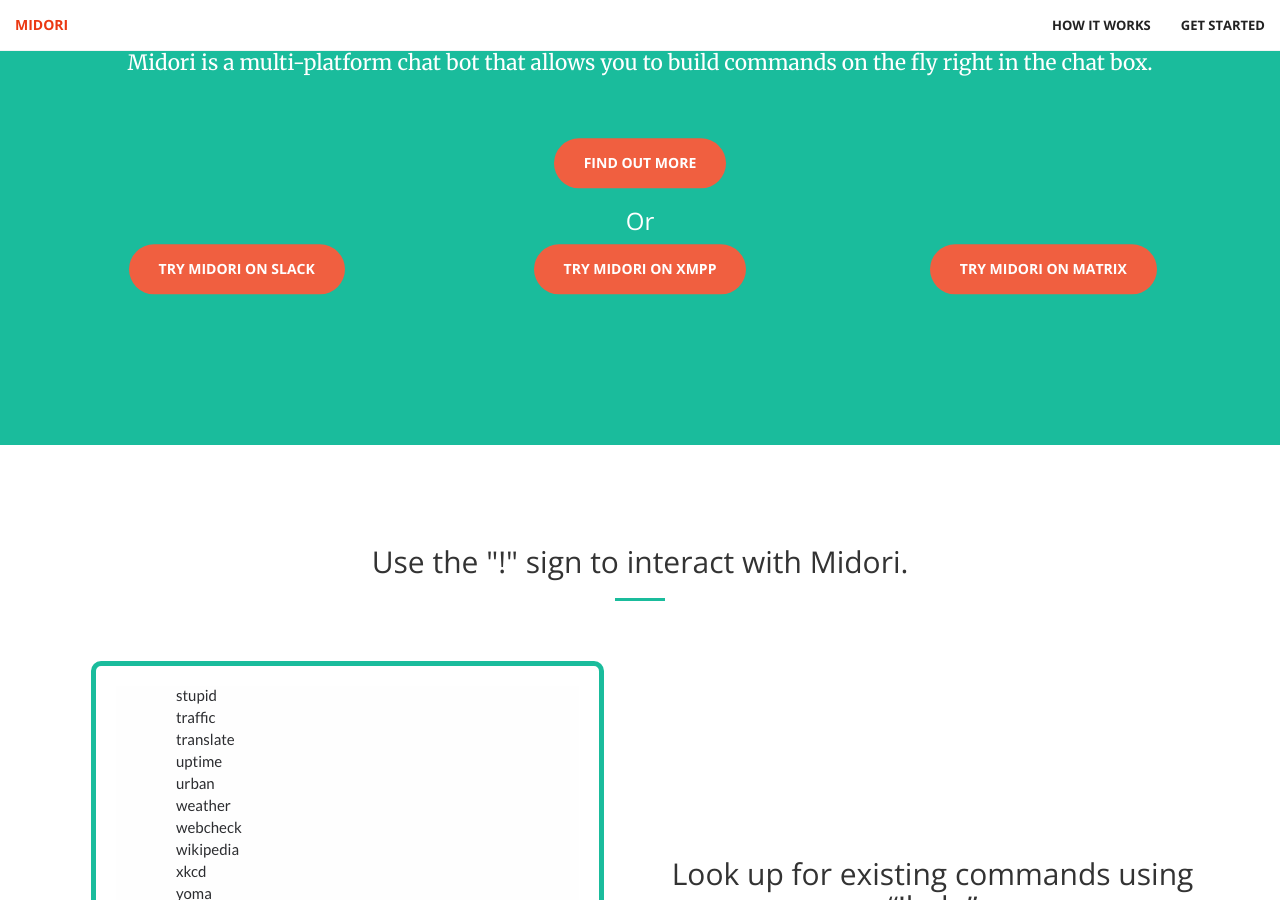
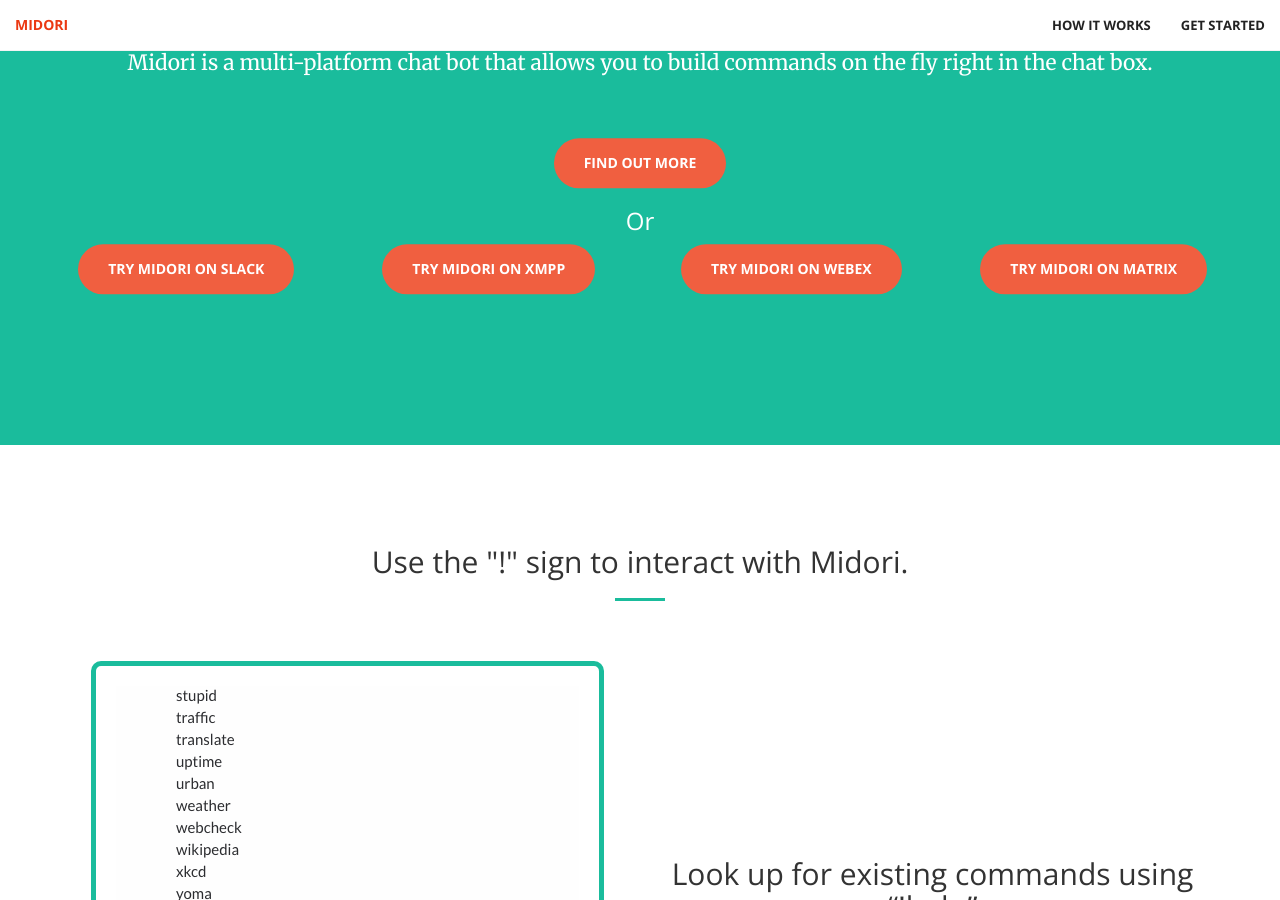
Before and after one commit to midoricorp/midoricorp.github.io, a Jekyll site: the page index.html, which Jekyll copies as it is, in a window 1280 px wide and 900 px high, scrolled down 455 px. Built offline with Jekyll 4.4.1, drawn with Linux system fonts in a browser that asks for light colours; nearby versions of some CDN libraries.

Commit message:
Update index.html

```diff
--- a/index.html
+++ b/index.html
@@ -94,14 +94,17 @@
 		    </div>
             </div>
             <div class="row">
-		    <div class=".row col-lg-4 text-center">
+		    <div class=".row col-lg-3 text-center">
 			<!-- <a href="https://midori-community.herokuapp.com/" class="btn btn-primary btn-xl page-scroll">Join the Community</a> -->
 			<a href="https://bit.ly/2NKwsbU" class="btn btn-primary btn-xl page-scroll">Try Midori on Slack</a>
 		    </div>
-		    <div class=".row col-lg-4 text-center">
-			<a href="xmpp:midor@yax.im" class="btn btn-primary btn-xl page-scroll"> Try Midori on XMPP</a>
+		    <div class=".row col-lg-3 text-center">
+			<a href="xmpp:midor@yax.im" class="btn btn-primary btn-xl page-scroll">Try Midori on XMPP</a>
 		    </div>
-		    <div class=".row col-lg-4 text-center">
+		    <div class=".row col-lg-3 text-center">
+			<a href="https://eurl.io/#c55ELCeiO" class="btn btn-primary btn-xl page-scroll">Try Midori on Webex</a>
+		    </div>
+		    <div class=".row col-lg-3 text-center">
 			<a href="https://matrix.to/#/!iCJsJKIfMtRNyRVKoe:hackerspaces.be?via=hackerspaces.be&via=matrix.org&via=matrix.lod.com" class="btn btn-primary btn-xl page-scroll">Try Midori on Matrix</a>
 		    </div>
             </div>
```
